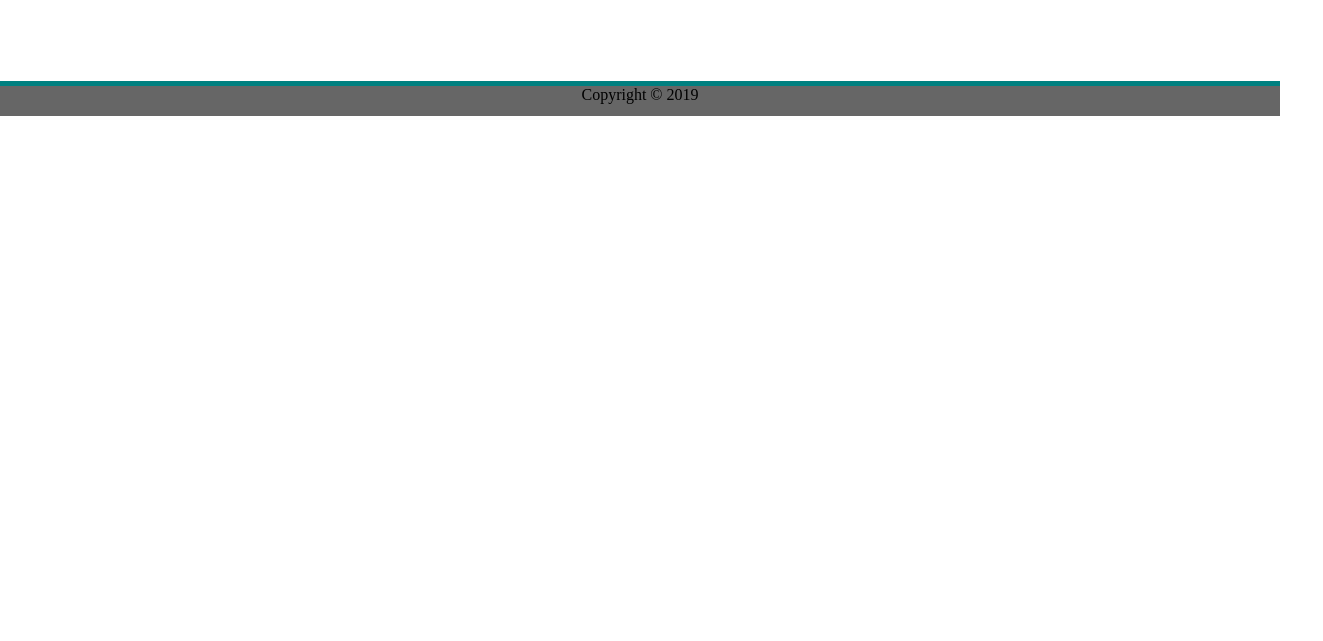
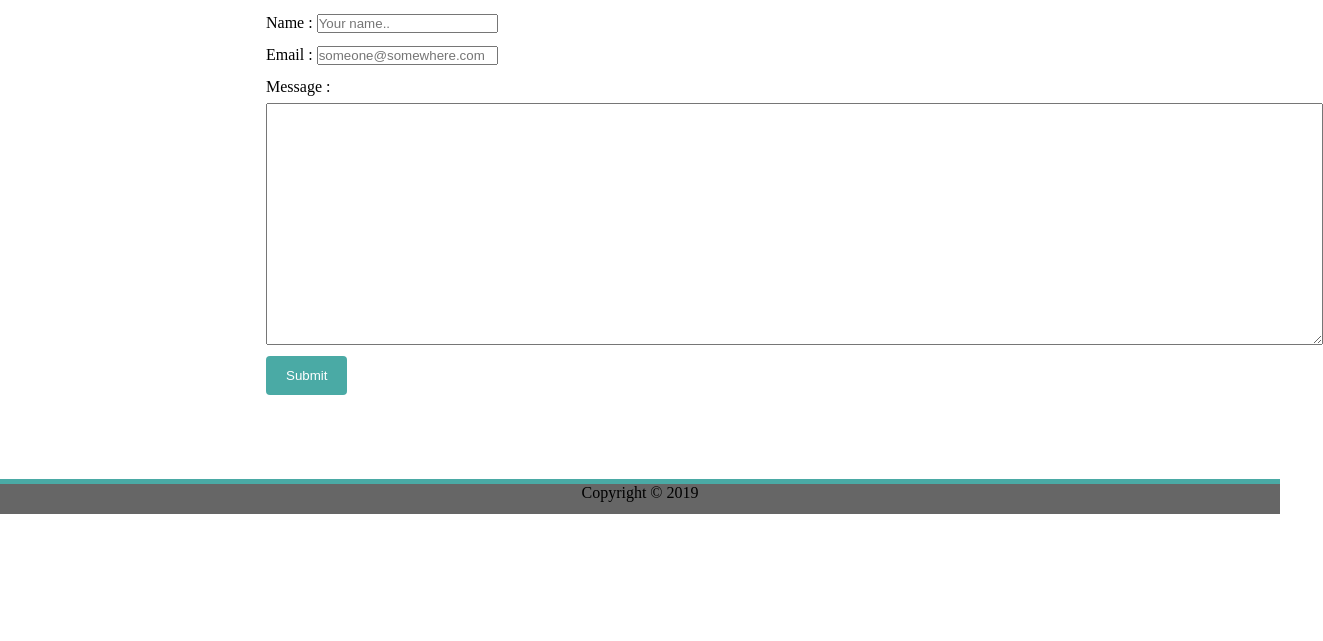
Before and after one commit to Exzample/Basic-Portfolio, a plain HTML site: page contact.html in a window 1280 px wide. Shown: the part 159-800 px from the top of the page, 1323 px wide, since content can reach past the window. Drawn offline with Linux system fonts and the light colour scheme.

Commit message:
adding updated contact page w/ hover button

```diff
--- a/Assets/CSS/style.css
+++ b/Assets/CSS/style.css
@@ -46,19 +46,21 @@
         bottom: 0;
         background-color: #666666;
         background-position: fixed bottom;
-        border-top: 5px solid teal;
+        border-top: 5px solid #4aaaa5;
         width: 100%;
     }
 
     .contentBox {
         text-align: left;
-        width: 300px;
+        width: 280px;
         margin-left: 20%;
-        height: 65px;
+        height: 40px;
         margin-top: -40px;
         padding-top: 90px;
         padding-bottom: 0;
-        background-color: teal;
+        padding-left: 20px;
+        color: #ffffff;
+        background-color: #4aaaa5;
     }
 
     .contentBox2 {
@@ -67,7 +69,7 @@
 
     .myImage {
         float: left;
-        margin: 5px;
+        margin: 5px 0px;
         height: 200px;
         width: 200px;
     }
@@ -123,3 +125,23 @@
         font-size: 1em;
         padding: 25px 0px 0px 0px;
     }
+
+    form {
+        margin-top: 10px;
+        font-size: 1em;
+        padding: 0px;
+        line-height: 2em;
+    }
+
+    input[type=submit] {
+        background-color: #4aaaa5;
+        color: white;
+        padding: 12px 20px;
+        border: none;
+        border-radius: 4px;
+        cursor: pointer;
+    }
+
+    input[type=submit]:hover {
+        background-color: #537a78;
+    }
--- a/contact.html
+++ b/contact.html
@@ -31,11 +31,22 @@
         </section>
         <section>
             <form>
-                <!--FORM GOES HERE; DON'T FORGET THE SUBMIT BUTTON-->
+                <label for="name">Name :</label>
+                <input type="text" id="name" name="name" placeholder="Your name..">
+                <br>
+                <label for="email">Email :</label>
+                <input type="email" id="email" name="name" placeholder="someone@somewhere.com">
+                <br>
+                <label for="message">Message :</label>
+                <br>
+                <textarea id="message" name="message" rows="16" cols="130">
+                </textarea>
+                <input type="submit" value="Submit">
             </form>
         </section>
     </div>
     <footer class="stickyFooter">Copyright &copy; 2019</footer>
 </body>
 
+
 </html>
```
Also changed, not shown: index.html (+1 -1 lines).
